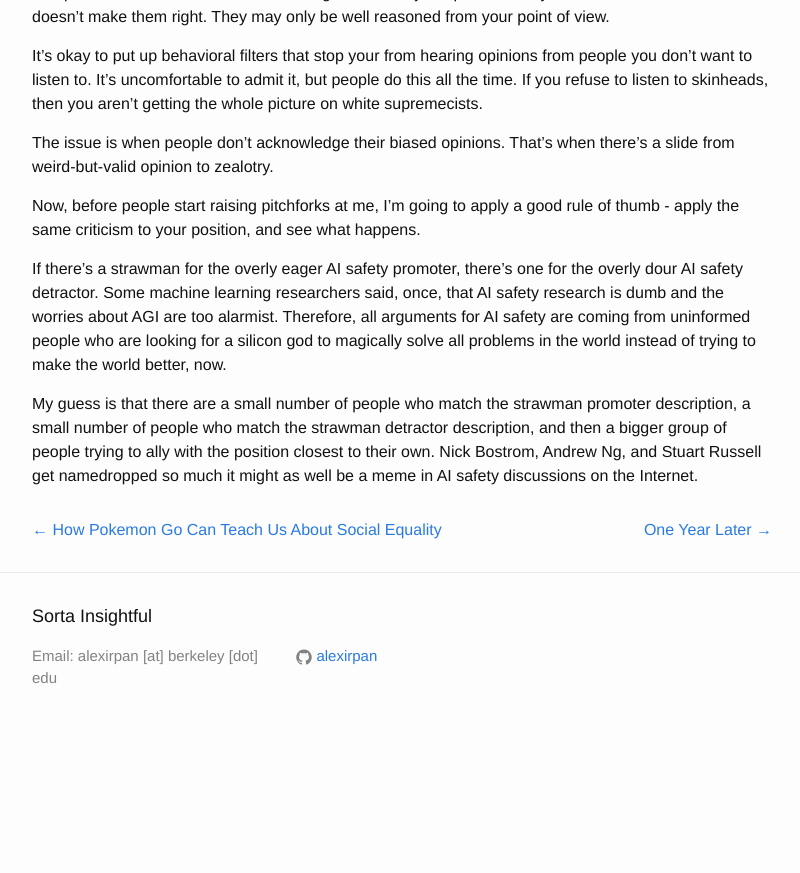
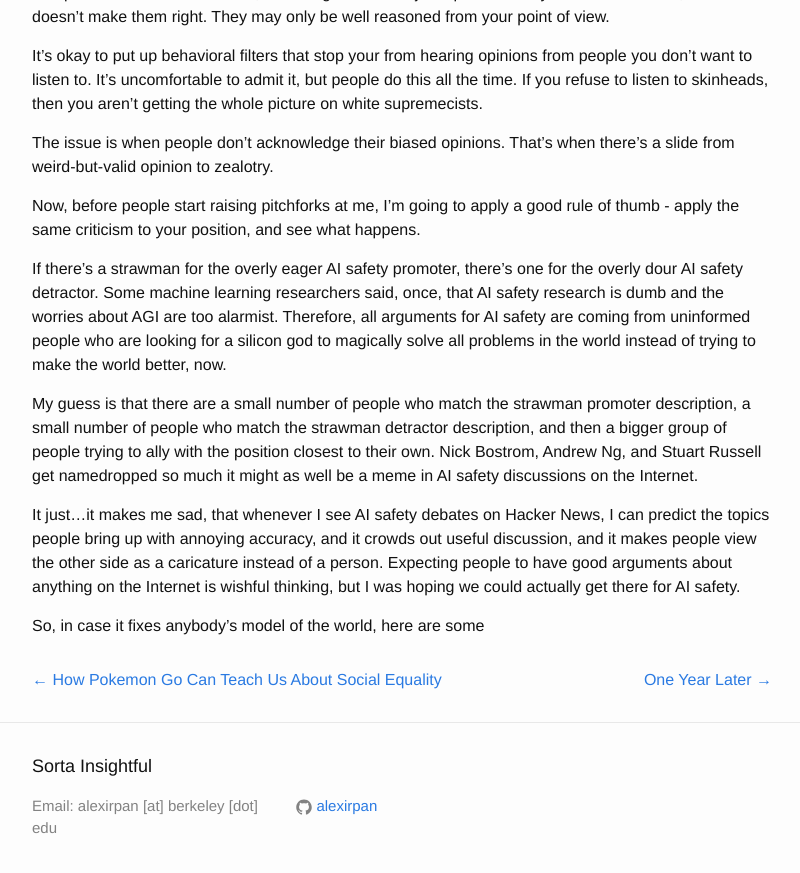
Before and after one commit to alexirpan/alexirpan.github.io, a Jekyll site: the page built from _posts/2016-09-29-ai-safety.md, in a window 1280 px wide and 900 px high, scrolled down 4145 px. Shown: the top 873 px of the window, without its empty margins (238-1038 px from the left). Built offline with Jekyll 4.4.1, drawn with Linux system fonts in a browser that asks for light colours; nearby versions of some CDN libraries; before the commit the page ends 4895 px from its top, so only the background shows below that.

Commit message:
Getting there.

```diff
--- a/_posts/2016-09-29-ai-safety.md
+++ b/_posts/2016-09-29-ai-safety.md
@@ -256,3 +256,12 @@
 description, and then a bigger group of people trying to ally with the position
 closest to their own. Nick Bostrom, Andrew Ng, and Stuart Russell get namedropped
 so much it might as well be a meme in AI safety discussions on the Internet.
+
+It just...it makes me sad, that whenever I see AI safety debates on Hacker News,
+I can predict the topics people bring up with annoying accuracy, and it crowds
+out useful discussion, and it makes people view the other side as a caricature
+instead of a person. Expecting people to have good arguments about anything on
+the Internet is wishful thinking, but I was hoping we could actually get there
+for AI safety.
+
+So, in case it fixes anybody's model of the world, here are some
```
